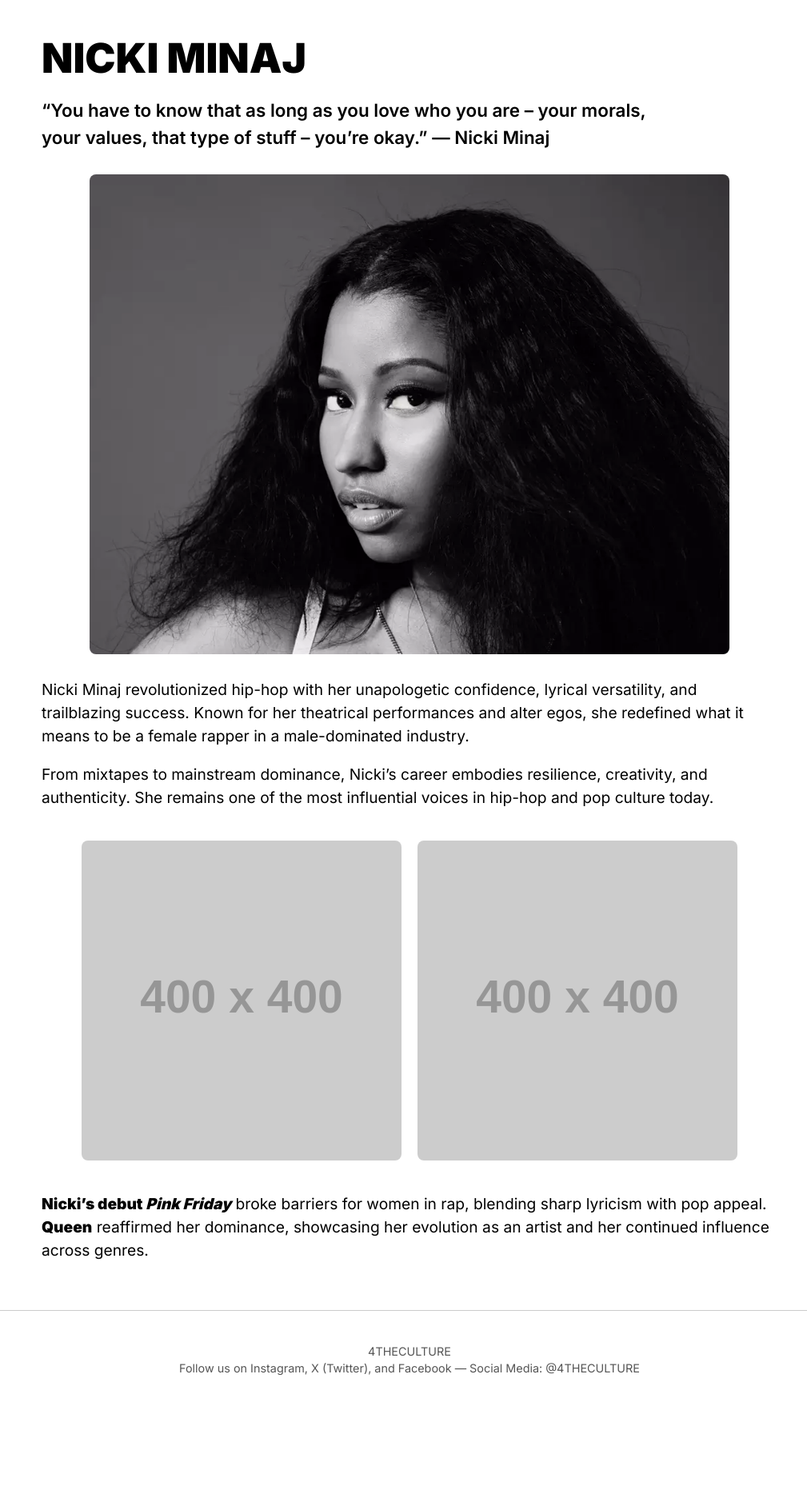
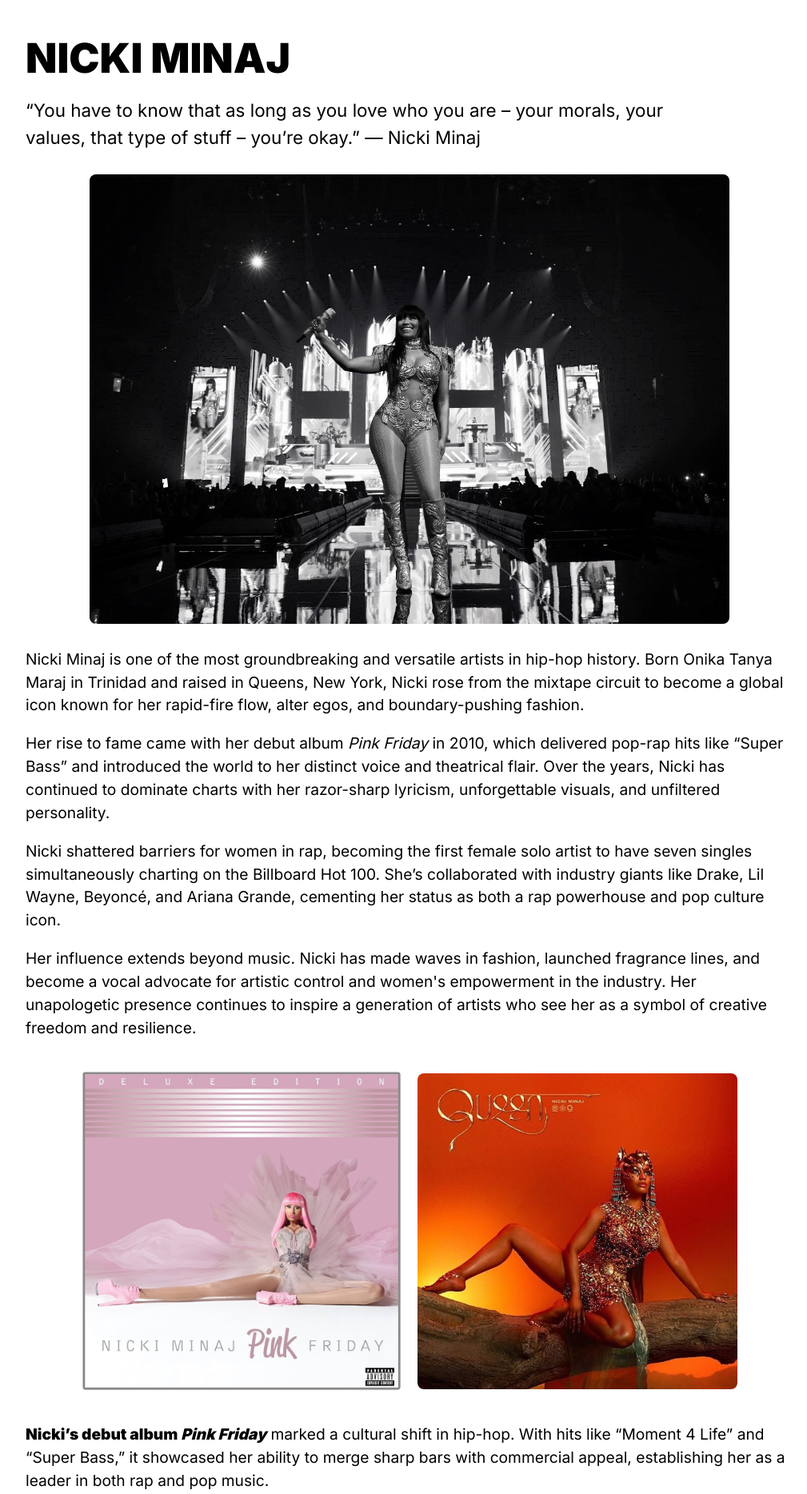
Before and after one commit to EdwardsJada/4THECULTURE, a plain HTML site: page nicki.html in a window 1280 px wide. Shown: the part 120-1988 px from the top of the page at 80% size, without its empty margins (128-1137 px from the left). Before the commit the page ends 1882 px from the top, so only its background shows below. Drawn offline with Linux system fonts and the light colour scheme; placeholder pictures from the web are drawn by us.

Commit message:
Update nicki.html

```diff
--- a/nicki.html
+++ b/nicki.html
@@ -6,20 +6,92 @@
   <title>Nicki Minaj | 4THECULTURE</title>
   <link href="https://fonts.googleapis.com/css2?family=Inter:wght@400;600;900&display=swap" rel="stylesheet" />
   <style>
-  *{box-sizing:border-box;}
-  html,body{margin:0;padding:0;font-family:'Inter',sans-serif;background:white;color:black;line-height:1.5;}
-  header{position:fixed;top:0;left:0;right:0;background:white;padding:20px 40px;display:flex;justify-content:space-between;align-items:center;z-index:10;border-bottom:1px solid #ccc;}
-  .nav-left a,.nav-right a{color:black;font-weight:600;text-decoration:none;text-transform:uppercase;letter-spacing:1px;font-size:21.5px;}
-  .nav-right{display:flex;gap:30px;}
-  main.container{padding-top:120px;max-width:1000px;margin:0 auto;padding-left:40px;padding-right:40px;}
-  h1{font-size:3.2rem;margin-bottom:10px;text-transform:uppercase;font-weight:900;}
-  .quote{font-size:1.4rem;margin-bottom:30px;font-weight:600;max-width:800px;}
-  img.main-img{display:block;margin:0 auto 30px auto;width:90%;max-width:800px;border-radius:8px;}
-  p{text-align:left;font-size:1.2rem;margin-bottom:18px;}
-  .albums{display:flex;justify-content:center;align-items:center;gap:20px;margin:40px 0;}
-  .albums img{width:45%;max-width:400px;border-radius:8px;}
-  footer{padding:40px;border-top:1px solid #ccc;margin-top:60px;font-size:0.9rem;color:#555;text-align:center;}
-</style>
+    * { box-sizing: border-box; }
+    html, body {
+      margin: 0;
+      padding: 0;
+      font-family: 'Inter', sans-serif;
+      background: white;
+      color: black;
+      line-height: 1.5;
+    }
+    header {
+      position: fixed;
+      top: 0;
+      left: 0;
+      right: 0;
+      background: white;
+      padding: 20px 40px;
+      display: flex;
+      justify-content: space-between;
+      align-items: center;
+      z-index: 10;
+      border-bottom: 1px solid #ccc;
+    }
+    .nav-left a, .nav-right a {
+      color: black;
+      font-weight: 600;
+      text-decoration: none;
+      text-transform: uppercase;
+      letter-spacing: 1px;
+      font-size: 21.5px;
+    }
+    .nav-right {
+      display: flex;
+      gap: 30px;
+    }
+    main.container {
+      padding-top: 120px;
+      max-width: 1000px;
+      margin: 0 auto;
+      padding-left: 20px;
+      padding-right: 20px;
+    }
+    h1 {
+      font-size: 3.2rem;
+      margin-bottom: 10px;
+      text-transform: uppercase;
+      font-weight: 900;
+    }
+    .quote {
+      font-size: 1.4rem;
+      margin-bottom: 30px;
+      font-weight: 400;
+      max-width: 800px;
+    }
+    img.main-img {
+      display: block;
+      margin: 0 auto 30px auto;
+      width: 90%;
+      max-width: 800px;
+      border-radius: 8px;
+    }
+    p {
+      text-align: left;
+      font-size: 1.2rem;
+      margin-bottom: 18px;
+    }
+    .albums {
+      display: flex;
+      justify-content: center;
+      align-items: center;
+      gap: 20px;
+      margin: 40px 0;
+    }
+    .albums img {
+      width: 45%;
+      max-width: 400px;
+      border-radius: 8px;
+    }
+    footer {
+      padding: 40px;
+      border-top: 1px solid #ccc;
+      margin-top: 60px;
+      font-size: 0.9rem;
+      color: black;
+      text-align: center;
+    }
+  </style>
 </head>
 <body>
 
@@ -37,14 +109,25 @@
   <main class="container">
     <h1>NICKI MINAJ</h1>
     <div class="quote">“You have to know that as long as you love who you are – your morals, your values, that type of stuff – you’re okay.” — Nicki Minaj</div>
-    <img class="main-img" src="https://raw.githubusercontent.com/EdwardsJada/4THECULTURE/main/images/cover-story-nicki-minaj.jpg" alt="Nicki Minaj performing" />
-    <p>Nicki Minaj revolutionized hip-hop with her unapologetic confidence, lyrical versatility, and trailblazing success. Known for her theatrical performances and alter egos, she redefined what it means to be a female rapper in a male-dominated industry.</p>
-    <p>From mixtapes to mainstream dominance, Nicki’s career embodies resilience, creativity, and authenticity. She remains one of the most influential voices in hip-hop and pop culture today.</p>
+
+    <img class="main-img" src="images/NICKI TOUR.jpg" alt="Nicki Minaj on tour" />
+
+    <p>Nicki Minaj is one of the most groundbreaking and versatile artists in hip-hop history. Born Onika Tanya Maraj in Trinidad and raised in Queens, New York, Nicki rose from the mixtape circuit to become a global icon known for her rapid-fire flow, alter egos, and boundary-pushing fashion.</p>
+
+    <p>Her rise to fame came with her debut album <em>Pink Friday</em> in 2010, which delivered pop-rap hits like “Super Bass” and introduced the world to her distinct voice and theatrical flair. Over the years, Nicki has continued to dominate charts with her razor-sharp lyricism, unforgettable visuals, and unfiltered personality.</p>
+
+    <p>Nicki shattered barriers for women in rap, becoming the first female solo artist to have seven singles simultaneously charting on the Billboard Hot 100. She’s collaborated with industry giants like Drake, Lil Wayne, Beyoncé, and Ariana Grande, cementing her status as both a rap powerhouse and pop culture icon.</p>
+
+    <p>Her influence extends beyond music. Nicki has made waves in fashion, launched fragrance lines, and become a vocal advocate for artistic control and women's empowerment in the industry. Her unapologetic presence continues to inspire a generation of artists who see her as a symbol of creative freedom and resilience.</p>
+
     <div class="albums">
-      <img src="https://via.placeholder.com/400x400?text=Pink+Friday+Album" alt="Nicki Minaj Pink Friday Album" />
-      <img src="https://via.placeholder.com/400x400?text=Queen+Album" alt="Nicki Minaj Queen Album" />
+      <img src="images/NM PF ALBUM.jpg" alt="Nicki Minaj Pink Friday Album Cover" />
+      <img src="images/Queen album.jpg" alt="Nicki Minaj Queen Album Cover" />
     </div>
-    <p><strong>Nicki’s debut <em>Pink Friday</em></strong> broke barriers for women in rap, blending sharp lyricism with pop appeal. <strong>Queen</strong> reaffirmed her dominance, showcasing her evolution as an artist and her continued influence across genres.</p>
+
+    <p><strong>Nicki’s debut album <em>Pink Friday</em></strong> marked a cultural shift in hip-hop. With hits like “Moment 4 Life” and “Super Bass,” it showcased her ability to merge sharp bars with commercial appeal, establishing her as a leader in both rap and pop music.</p>
+
+    <p>In 2018, she released <strong>Queen</strong>, a bold and introspective album that explored her evolution as an artist and a woman. With tracks like “Chun-Li” and “Barbie Dreams,” Nicki reaffirmed her lyrical dominance and fearless attitude, solidifying her legacy as one of the greatest MCs of all time.</p>
   </main>
 
   <footer>
```
